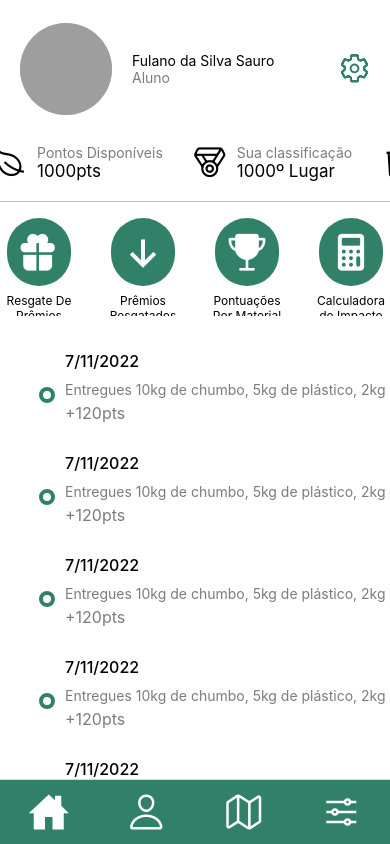
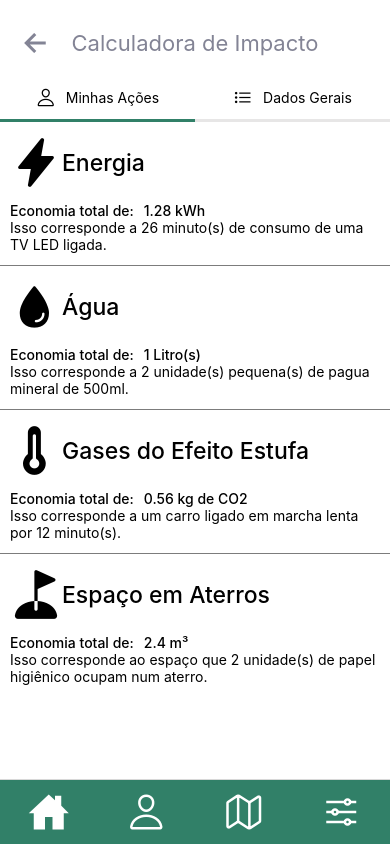
Before and after one commit to CoordLabdess/recicla-cabrobo-frontend, a React Native app: screen /ImpactCalculator in a window 390 px wide. Built offline with nearby package versions, Linux system fonts and the light colour scheme; grey boxes are pictures that could not be loaded.

Commit message:
Calculadora de Impacto feita

```diff
--- a/App.tsx
+++ b/App.tsx
@@ -9,7 +9,7 @@ export default function App() {
 		<SafeAreaProvider>
 			<View style={{ flex: 1, backgroundColor: '#fff' }}>
 				<NavigationContainer>
-					<StatusBar style='auto' backgroundColor='#fff' />
+					<StatusBar style='dark' backgroundColor='#fff' />
 					<RootBottomTabNavigator />
 				</NavigationContainer>
 			</View>
--- a/src/components/home/ProfileActions.tsx
+++ b/src/components/home/ProfileActions.tsx
@@ -1,6 +1,7 @@
 import { View, Text, FlatList, StyleSheet, Pressable, ListRenderItemInfo } from 'react-native'
 import { Ionicons } from '@expo/vector-icons'
 import { COLORS } from '../../constants/colors'
+import { useNavigation } from '@react-navigation/native'
 
 interface Action {
 	title: string
@@ -27,16 +28,17 @@ const actions: Action[] = [
 	{
 		title: 'Calculadora de Impacto',
 		icon: 'calculator',
-		screen: '',
+		screen: 'ImpactCalculator',
 	},
 ]
 
 function ActionCard(props: { itemData: ListRenderItemInfo<Action> }) {
+	const navigation = useNavigation()
 	return (
 		<View style={styles.actionContainer}>
 			<Pressable
 				onPress={() => {
-					console.log(props.itemData.item.title)
+					navigation.navigate(props.itemData.item.screen as never)
 				}}
 			>
 				<View style={styles.actionIconContainer}>
--- a/src/components/home/RankElement.tsx
+++ b/src/components/home/RankElement.tsx
@@ -42,6 +42,7 @@ export function RankElement(props: RankElementProps) {
 											: '#8b6703'
 									}
 									size={18}
+									style={{ marginRight: 5 }}
 								/>
 							)}
 							<Text style={{ color: '#838495' }}>{props.itemData.item.points}Pts</Text>
@@ -60,7 +61,7 @@ const styles = StyleSheet.create({
 		marginBottom: 9,
 	},
 	outterRankElement: {
-		flex: 1,
+		width: '80%',
 		borderRadius: 30,
 		shadowColor: '#000',
 		shadowOffset: {
@@ -72,7 +73,7 @@ const styles = StyleSheet.create({
 		elevation: 3,
 	},
 	innerRankElement: {
-		width: 347,
+		width: '100%',
 		backgroundColor: '#fff',
 		borderRadius: 30,
 		height: 90,
--- /dev/null
+++ b/src/components/ui/SimplePageHeader.tsx
@@ -0,0 +1,40 @@
+import { View, Text, Pressable, ViewStyle } from 'react-native'
+import { useNavigation } from '@react-navigation/native'
+import { Ionicons } from '@expo/vector-icons'
+
+interface SimplePageHeader {
+	title: string
+	style?: ViewStyle
+}
+
+export function SimplePageHeader(props: SimplePageHeader) {
+	const navigation = useNavigation()
+	return (
+		<View
+			style={[
+				{
+					flexDirection: 'row',
+					justifyContent: 'space-between',
+					paddingHorizontal: 20,
+					marginVertical: 20,
+				},
+				props.style,
+			]}
+		>
+			<Pressable
+				style={{ alignItems: 'center', flexDirection: 'row' }}
+				onPress={() => {
+					navigation.goBack()
+				}}
+			>
+				<Ionicons name='arrow-back' size={32} color='#838495' />
+			</Pressable>
+			<Text style={{ fontSize: 22, color: '#838495', textAlign: 'center', marginVertical: 10 }}>
+				{props.title}
+			</Text>
+			<View style={{ opacity: 0, alignItems: 'center', flexDirection: 'row' }}>
+				<Ionicons name='arrow-back' size={32} color='#838495' />
+			</View>
+		</View>
+	)
+}
--- a/src/constants/colors.ts
+++ b/src/constants/colors.ts
@@ -1,4 +1,6 @@
 export const COLORS = {
 	primary500: '#318068',
-	secondary100: '#ffffff'
+	secondary100: '#ffffff',
+	secondary200: '#E7E6E6',
+	secondary500: '#7C7C7C',
 }
--- a/src/routers/HomeStackRouter.tsx
+++ b/src/routers/HomeStackRouter.tsx
@@ -1,6 +1,8 @@
 import { createNativeStackNavigator } from '@react-navigation/native-stack'
 import { HomeScreen } from '../screens'
 import { RankingScreen } from '../screens/home/RankingScreen'
+import { ImpactCalculator } from '../screens/home/ImpactCalculator'
+import { COLORS } from '../constants/colors'
 
 const Stack = createNativeStackNavigator()
 
@@ -19,6 +21,18 @@ export function HomeStackRouter() {
 					animation: 'slide_from_bottom',
 				}}
 			/>
+			<Stack.Screen
+				name='ImpactCalculator'
+				component={ImpactCalculator}
+				options={{
+					title: 'Calculadora de Impacto',
+					headerShown: false,
+					headerTintColor: COLORS.secondary500,
+
+					headerTitleAlign: 'center',
+					animation: 'slide_from_right',
+				}}
+			/>
 		</Stack.Navigator>
 	)
 }
--- a/src/screens/home/HomeScreen.tsx
+++ b/src/screens/home/HomeScreen.tsx
@@ -1,11 +1,12 @@
 import { SafeAreaView } from 'react-native-safe-area-context'
-import { View, Text, StyleSheet, FlatList, Image } from 'react-native'
+import { View, Text, StyleSheet, FlatList } from 'react-native'
 import { Ionicons } from '@expo/vector-icons'
 import { COLORS } from '../../constants/colors'
 import { ProfileHeader } from '../../components/home/ProfileHeader'
 import { UserStatus } from '../../components/home/UserStatus'
 import { ProfileActions } from '../../components/home/ProfileActions'
 import { History } from '../../components/home/History'
+import { useState } from 'react'
 
 interface History {
 	date: Date
@@ -76,6 +77,7 @@ function Header() {
 }
 
 export function HomeScreen() {
+	const [modal, setModal] = useState(false)
 	return (
 		<SafeAreaView style={styles.root}>
 			<FlatList
--- /dev/null
+++ b/src/screens/home/ImpactCalculator.tsx
@@ -0,0 +1,224 @@
+import { View, Text, FlatList, Pressable, StyleSheet, ListRenderItemInfo } from 'react-native'
+import { SafeAreaView } from 'react-native-safe-area-context'
+import { SimplePageHeader } from '../../components/ui/SimplePageHeader'
+import { useState, useEffect } from 'react'
+import { COLORS } from '../../constants/colors'
+import { Ionicons } from '@expo/vector-icons'
+import { useLinkProps } from '@react-navigation/native'
+
+interface Economy {
+	title: string
+	alias: 'energy' | 'water' | 'gas' | 'space'
+	value: number
+}
+
+const myActions: Economy[] = [
+	{
+		title: 'Energia',
+		alias: 'energy',
+		value: 1.28,
+	},
+	{
+		title: 'Água',
+		alias: 'water',
+		value: 1,
+	},
+	{
+		title: 'Gases do Efeito Estufa',
+		alias: 'gas',
+		value: 0.56,
+	},
+	{
+		title: 'Espaço em Aterros',
+		alias: 'space',
+		value: 2.4,
+	},
+]
+
+const allActions: Economy[] = [
+	{
+		title: 'Energia',
+		alias: 'energy',
+		value: 12.8,
+	},
+	{
+		title: 'Água',
+		alias: 'water',
+		value: 10,
+	},
+	{
+		title: 'Gases do Efeito Estufa',
+		alias: 'gas',
+		value: 5.6,
+	},
+	{
+		title: 'Espaço em Aterros',
+		alias: 'space',
+		value: 24,
+	},
+]
+
+function ImpactElement(props: { itemData: ListRenderItemInfo<Economy> }) {
+	const iconName =
+		props.itemData.item.alias === 'energy'
+			? 'flash'
+			: props.itemData.item.alias === 'gas'
+			? 'thermometer'
+			: props.itemData.item.alias === 'water'
+			? 'water'
+			: 'golf'
+	const unit =
+		props.itemData.item.alias === 'energy'
+			? 'kWh'
+			: props.itemData.item.alias === 'gas'
+			? 'kg de CO2'
+			: props.itemData.item.alias === 'water'
+			? 'Litro(s)'
+			: 'm³'
+	const description =
+		props.itemData.item.alias === 'energy'
+			? `Isso corresponde a ${((26 / 1.28) * props.itemData.item.value).toFixed(
+					0,
+			  )} minuto(s) de consumo de uma TV LED ligada.`
+			: props.itemData.item.alias === 'gas'
+			? `Isso corresponde a um carro ligado em marcha lenta por ${(
+					(12 / 0.56) *
+					props.itemData.item.value
+			  ).toFixed(0)} minuto(s).`
+			: props.itemData.item.alias === 'water'
+			? `Isso corresponde a ${((2 / 1) * props.itemData.item.value).toFixed(
+					0,
+			  )} unidade(s) pequena(s) de pagua mineral de 500ml.`
+			: `Isso corresponde ao espaço que ${((2 / 2.4) * props.itemData.item.value).toFixed(
+					0,
+			  )} unidade(s) de papel higiênico ocupam num aterro.`
+	return (
+		<View style={styles2.impactContainer}>
+			<View style={styles2.impactHeader}>
+				<Ionicons name={iconName} size={52} />
+				<Text style={styles2.impactTitle}>{props.itemData.item.title}</Text>
+			</View>
+			<View style={styles2.impactValueContainer}>
+				<Text style={styles2.impactValueText}>Economia total de:</Text>
+				<Text style={styles2.impactValueText}>
+					{props.itemData.item.value + ' '}
+					{unit}
+				</Text>
+			</View>
+			<Text>{description}</Text>
+		</View>
+	)
+}
+function ImpactElementSeparator() {
+	return <View style={{ flex: 1, borderBottomWidth: 1, borderBottomColor: COLORS.secondary500 }} />
+}
+
+export function ImpactCalculator() {
+	const [action, setAction] = useState<0 | 1>(0)
+
+	function ImpactCalculatorHeader() {
+		return (
+			<View style={{ flex: 1 }}>
+				<SimplePageHeader
+					title='Calculadora de Impacto'
+					style={{ marginTop: 20, marginBottom: 10 }}
+				/>
+
+				<View style={styles.switcher}>
+					<Pressable
+						style={[styles.switch, action === 0 && styles.activeSwitch]}
+						onPress={() => changeActionScope(0)}
+					>
+						<Ionicons name='person-outline' color='#000' size={20} style={{ marginRight: 10 }} />
+						<Text>Minhas Ações</Text>
+					</Pressable>
+					<Pressable
+						style={[styles.switch, action === 1 && styles.activeSwitch]}
+						onPress={() => changeActionScope(1)}
+					>
+						<Ionicons name='list-outline' color='#000' size={20} style={{ marginRight: 10 }} />
+						<Text>Dados Gerais</Text>
+					</Pressable>
+				</View>
+			</View>
+		)
+	}
+
+	function changeActionScope(id: 0 | 1) {
+		if (action !== id) setAction(id)
+	}
+
+	return (
+		<SafeAreaView style={styles.root}>
+			<FlatList
+				ItemSeparatorComponent={ImpactElementSeparator}
+				showsVerticalScrollIndicator={false}
+				alwaysBounceVertical={false}
+				ListHeaderComponent={ImpactCalculatorHeader}
+				data={action === 0 ? myActions : allActions}
+				renderItem={itemData => <ImpactElement itemData={itemData} />}
+			/>
+		</SafeAreaView>
+	)
+}
+
+const styles = StyleSheet.create({
+	root: {
+		flex: 1,
+		backgroundColor: '#fff',
+		justifyContent: 'flex-start',
+	},
+	title: {
+		fontSize: 24,
+		textAlign: 'center',
+	},
+	switcher: {
+		flexDirection: 'row',
+		justifyContent: 'space-between',
+		alignItems: 'center',
+		height: 46,
+	},
+	switch: {
+		flex: 1,
+		flexDirection: 'row',
+		alignItems: 'center',
+		justifyContent: 'center',
+		height: '100%',
+		borderBottomColor: COLORS.secondary200,
+		borderBottomWidth: 3,
+	},
+	activeSwitch: {
+		borderBottomColor: COLORS.primary500,
+	},
+	indicator: {
+		height: 2,
+		width: '100%',
+	},
+	activeIndicator: {
+		backgroundColor: COLORS.primary500,
+	},
+})
+
+const styles2 = StyleSheet.create({
+	impactContainer: {
+		flex: 1,
+		paddingHorizontal: 10,
+		paddingVertical: 12,
+	},
+	impactHeader: {
+		flexDirection: 'row',
+		alignItems: 'center',
+		marginBottom: 10,
+	},
+	impactTitle: {
+		fontSize: 23,
+		fontWeight: '500',
+	},
+	impactValueContainer: {
+		flexDirection: 'row',
+	},
+	impactValueText: {
+		fontWeight: '500',
+		marginRight: 10,
+	},
+})
```
Also changed, not shown: src/screens/home/RankingScreen.tsx (+2 -27 lines).
